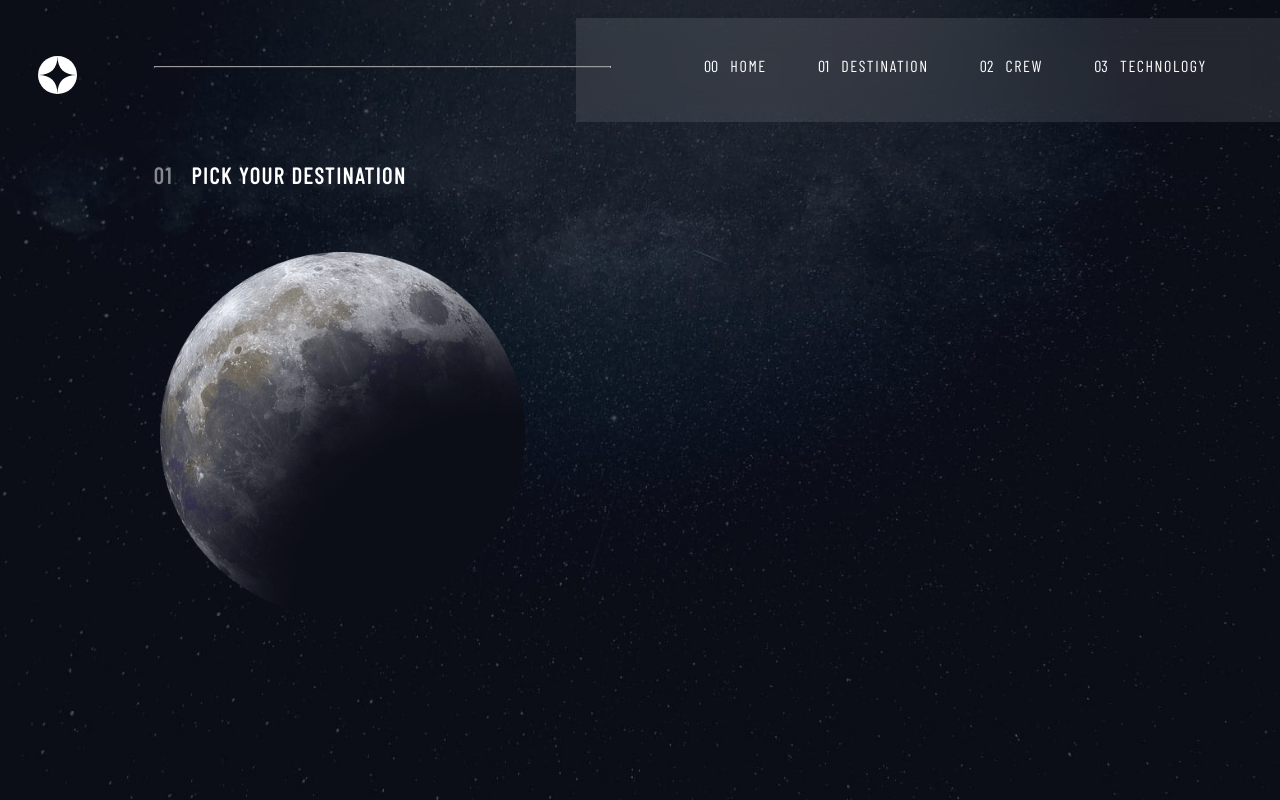
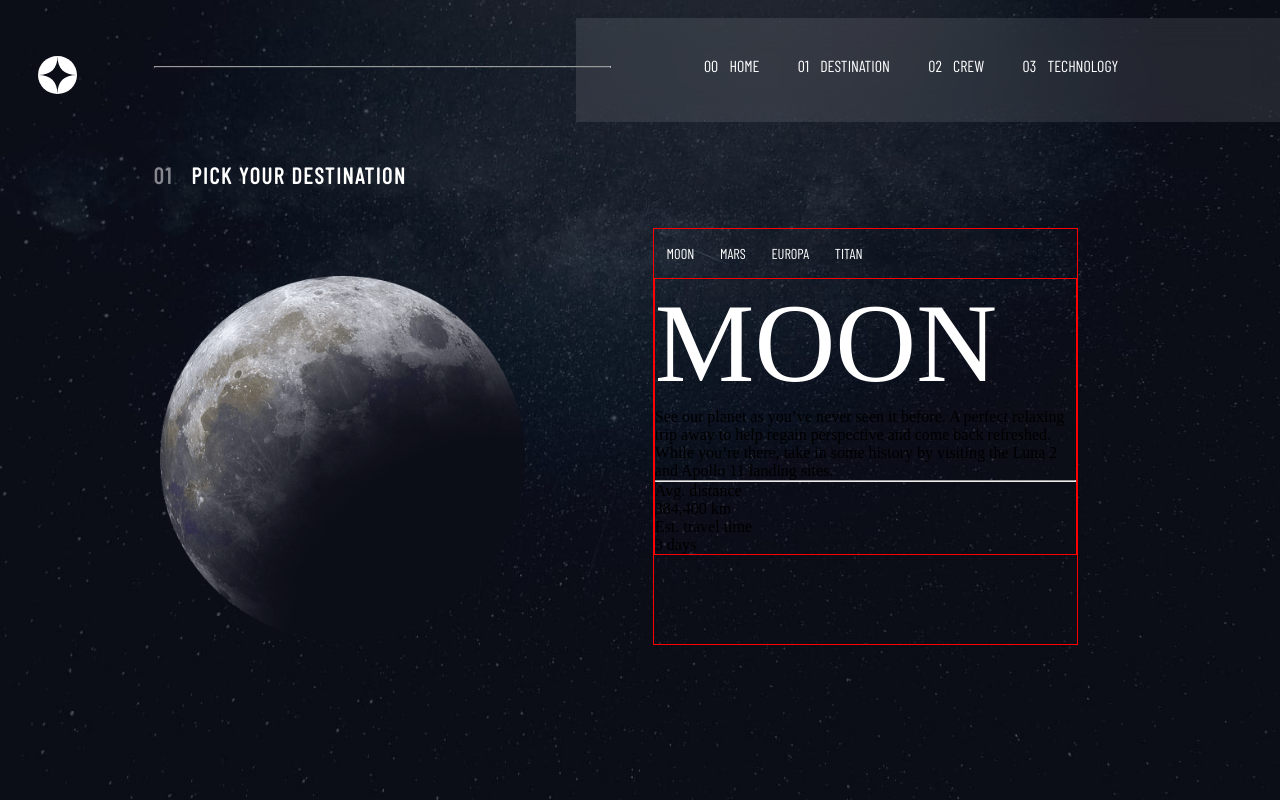
Before and after one commit to Marius-Diran/Space-Tourism, a plain HTML site: page destination.html in a window 1280 px wide. Drawn offline with nearby package versions, Linux system fonts and the light colour scheme; a web font is replaced by a local one.

Commit message:
Added new lines of code

```diff
--- a/destination.css
+++ b/destination.css
@@ -48,12 +48,12 @@ body{
 }
 
 .nav-bar .nav-list li{
-  margin: 4.7vh 0 0 2vw;
-  padding: 0 0 0 1vw;
+  margin: 4.7vh 0 0 3vw;
   font-family: 'Barlow Condensed', sans-serif;
   font-size: 1rem;
   height: 8vh;
   transition: all 150ms;
+  word-spacing: 0.5rem;
 }
 
 .nav-bar .nav-list li a{
@@ -99,7 +99,7 @@ body{
   font-size: 1.4rem;
   font-family: 'Barlow Condensed', sans-serif;
   letter-spacing: 0.1rem;
-  margin: 0 9.5vw 8vh;
+  margin: 0 9.5vw 5vh;
 }
 
 .intro-text span{
@@ -113,7 +113,7 @@ body{
 
 .planet-box{
   width: 30%;
-  margin: 0 10vw;
+  margin: 6vh 10vw 0;
 }
 
 .the-moon{
@@ -124,3 +124,43 @@ body{
   width: 100%;
   display: none;
 }
+
+.europa{
+  width: 100%;
+  display: none;
+}
+
+.titan{
+  width: 100%;
+  display: none;
+}
+
+.planet-info{
+  border: 1px solid red;
+  width: 35%;
+}
+
+.planet-list ul{
+  display: flex;
+  list-style: none;
+}
+
+.planet-list ul li{
+  padding: 2vh 1vw;
+  font-size: 0.9rem;
+  color: rgb(255,255,255);
+  font-family: 'Barlow Condensed', sans-serif;
+  text-transform: uppercase;
+}
+
+.moon-writeup{
+  border: 1px solid red;
+}
+
+.moon-writeup h1{
+  color: rgb(255,255,255);
+  font-family: 'Bellefair', serif;
+  text-transform: uppercase;
+  font-size: 7rem;
+  font-weight: 400;
+}
--- a/destination.html
+++ b/destination.html
@@ -14,10 +14,10 @@
 
     <nav class="nav-bar">
       <ul class="nav-list">
-        <li><a href="index.html">00 <span>HOME</span></a></li>
-        <li><a href="#">01 <span>DESTINATION</span></a></li>
-        <li><a href="#">02 <span>CREW</span></a></li>
-        <li><a href="#">03 <span>TECHNOLOGY</span></a></li>
+        <li><a href="index.html">00 HOME</a></li>
+        <li><a href="#">01 DESTINATION</a></li>
+        <li><a href="#">02 CREW</a></li>
+        <li><a href="#">03 TECHNOLOGY</a></li>
       </ul>
       <div class="toggle-container"><img src="ImagesandIcons/shared/icon-hamburger.svg" alt="Hamburger-btn" class="toggle-btn"></div>
       <div class="close-container"><img src="ImagesandIcons/shared/icon-close.svg" alt="close-btn" class="close-btn"></div>
@@ -32,6 +32,35 @@
         <div class="planet-box">
           <img src="ImagesandIcons/destination/image-moon.png" alt="The moon" class="the-moon">
           <img src="ImagesandIcons/destination/image-mars.png" alt="Mars" class="mars">
+          <img src="ImagesandIcons/destination/image-europa.png" alt="Europa" class="europa">
+          <img src="ImagesandIcons/destination/image-titan.png" alt="Titan" class="titan">
+        </div>
+
+        <div class="planet-info">
+          <div class="planet-list">
+            <ul>
+              <li>Moon</li>
+              <li>Mars</li>
+              <li>Europa</li>
+              <li>Titan</li>
+            </ul>
+          </div>
+
+          <div class="moon-writeup">
+            <h1>Moon</h1>
+            <p>See our planet as you’ve never seen it before. A perfect relaxing trip away to help regain perspective and come back refreshed. While you’re there, take in some history by visiting the Luna 2 and Apollo 11 landing sites.</p>
+            <hr>
+            <div class="est-block">
+              <div class="distance-est">
+                <p>Avg. distance</p>
+                <p>384,400 km</p>
+              </div>
+              <div class="days-est">
+                <p>Est. travel time</p>
+                <p>3 days</p>
+              </div>
+            </div>
+          </div>
         </div>
       </div>
     </div>
--- a/home.css
+++ b/home.css
@@ -48,12 +48,12 @@ body{
 }
 
 .nav-bar .nav-list li{
-  margin: 4.7vh 0 0 2vw;
-  padding: 0 0 0 1vw;
+  margin: 4.7vh 0 0 3vw;
   font-family: 'Barlow Condensed', sans-serif;
   font-size: 1rem;
   height: 8vh;
   transition: all 150ms;
+  word-spacing: 0.5rem;
 }
 
 .nav-bar .nav-list li:hover{
```
Also changed, not shown: index.html (+4 -4 lines).
